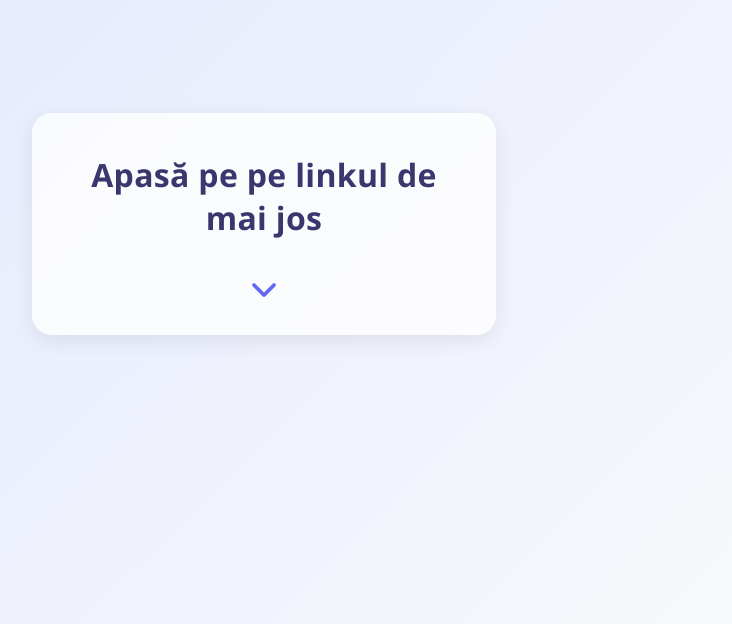
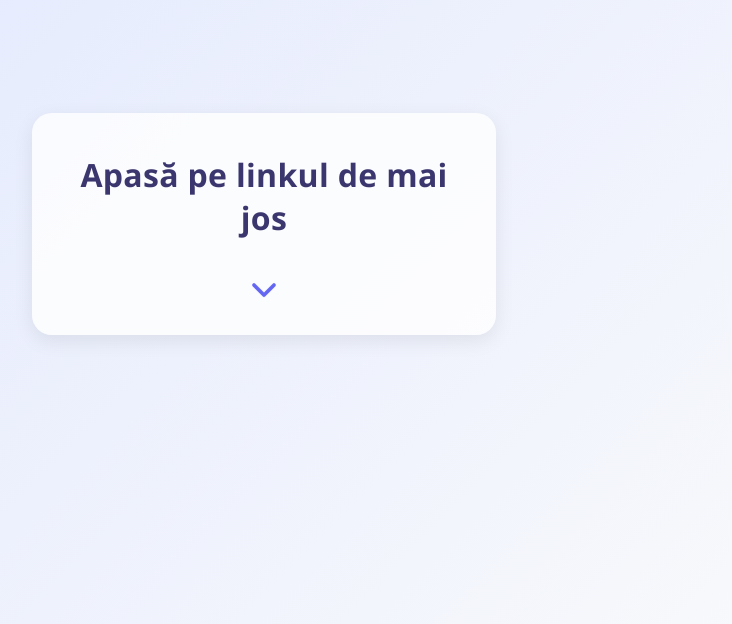
Before and after one commit to xteextee7-ops/click_announcement.github.io, a plain HTML site: page index.html in a window 1280 px wide. Shown: the part 176-800 px from the top of the page, without its empty margins (376-1108 px from the left). Drawn offline with Linux system fonts and the light colour scheme.

Commit message:
Update index.html

```diff
--- a/index.html
+++ b/index.html
@@ -53,7 +53,7 @@
 </head>
 <body>
     <div class="container">
-        <div class="heading">Apasă pe pe linkul de mai jos</div>
+        <div class="heading">Apasă pe linkul de mai jos</div>
         <div class="arrow">
             <!-- Beautiful Down Arrow SVG -->
             <svg viewBox="0 0 32 32">
```
